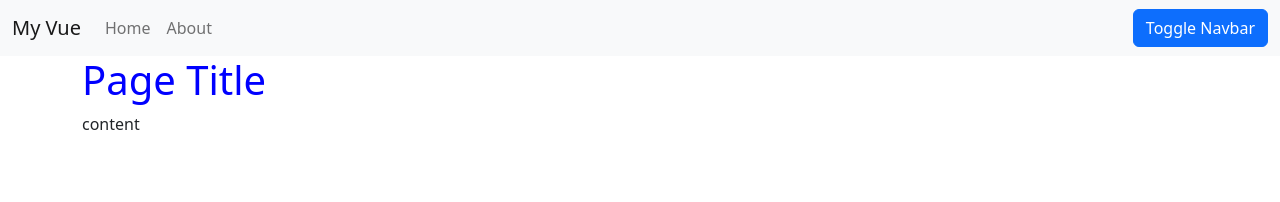
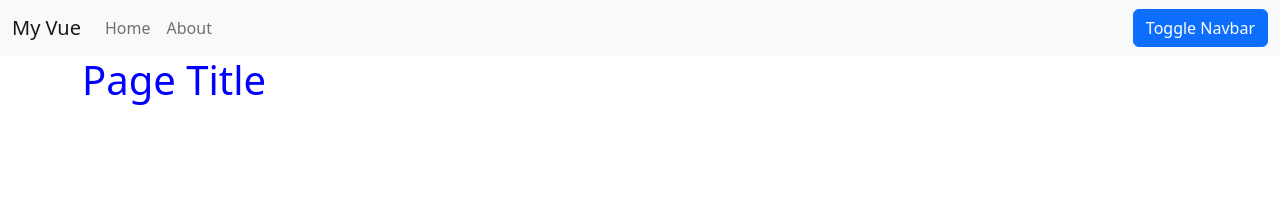
Before and after one commit to ollykr/vue-start-spa, a Vue app: page /#/ in a window 1280 px wide. Shown: the top 202 px of the page. Built offline with nearby package versions, Linux system fonts and the light colour scheme.

Commit message:
Set up params

```diff
--- a/src/components/PageViewer.vue
+++ b/src/components/PageViewer.vue
@@ -1,24 +1,19 @@
 <template>
     <div class="container">
         <h1 class="emphasize">Page Title</h1>
-        <p>content</p>
+        <p>{{$route.params.index}}</p>
     </div>
 </template>
 
 <script>
 export default {
-    props: {
-        page: {
-            // since the type is an Object, we have to write a function
-            type: Object,
-            default(rawProps) {
-                return {
-                    pageTitle: '',
-                    content: '',
-                };
-            }
-        }
-    }
+    created() {
+        // this.$route is the router currently been handled by this page viewer component
+        // params is the object that contains all the router's params inside router's path
+        // right now we have just one param - an index
+        // use console.log to see params in a browser console
+        // console.log(this.$route.params);
+}
  			}
 </script>
 <style scoped>
--- a/src/routes.js
+++ b/src/routes.js
@@ -7,11 +7,11 @@
 // Create our router
 // Since we are using router , we can't really use props , all the date would be coming via URL, not from a parent component
 // Home route is our PageViewer component
-
+// ":/index?" is a unique router param (optinal) for home/index page url
 const router = createRouter({
 	history: createWebHashHistory(),
 	routes: [
-		{ path: "/", component: PageViewer },
+		{ path: "/:index?", component: PageViewer },
 		{ path: "/create", component: CreatePage },
 	],
 });
```
